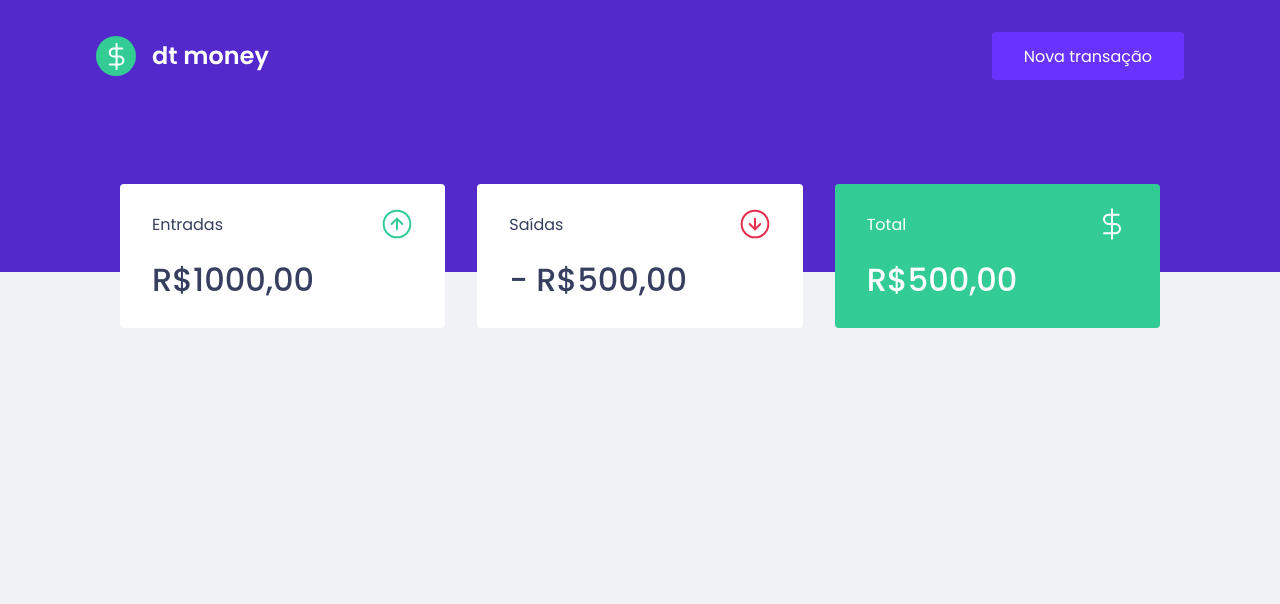
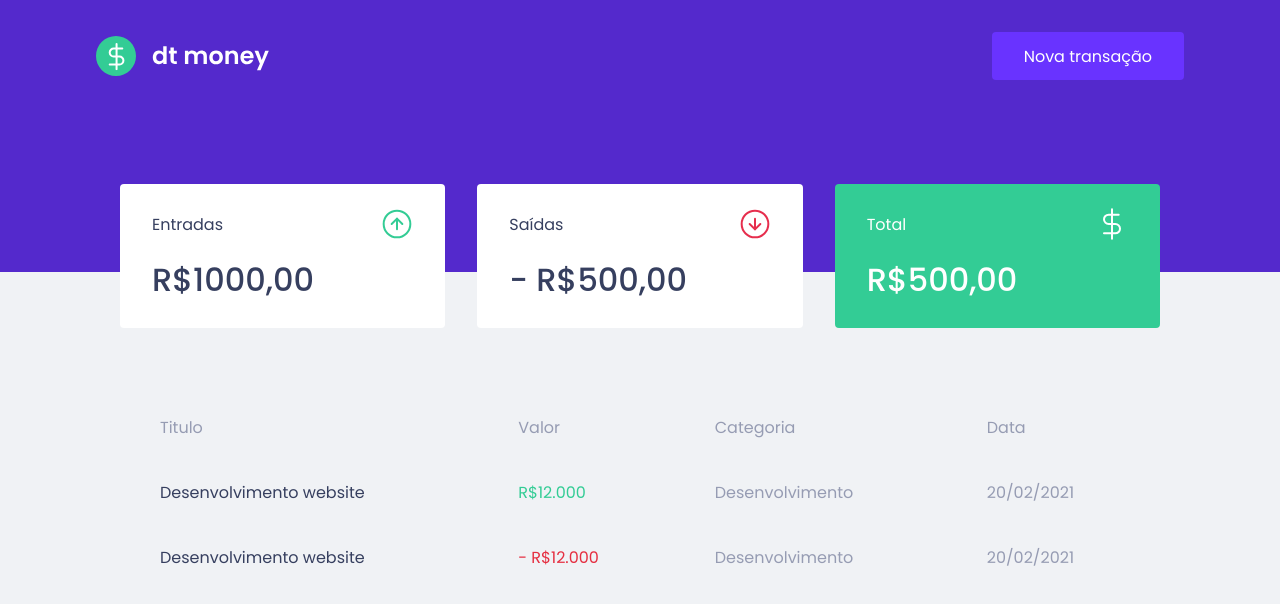
Before and after one commit to Gabrielmxn/dtmoney, a React (Create React App) app: page / in a window 1280 px wide. Shown: the top 604 px of the page. Built offline with nearby package versions, Linux system fonts and the light colour scheme.

Commit message:
TrasactionsTable componente

```diff
--- a/src/components/Dashboard/index.tsx
+++ b/src/components/Dashboard/index.tsx
@@ -1,9 +1,11 @@
 import { Container } from "./style";
 import { Summary } from '../Summary'
+import { TransactionsTable } from "../TransactionsTable";
 export function Dashboard(){
   return(
     <Container>
       <Summary/>
+      <TransactionsTable/>
     </Container>
   );
 }
--- /dev/null
+++ b/src/components/TransactionsTable/index.tsx
@@ -0,0 +1,34 @@
+import { Container } from "./styles";
+
+export function TransactionsTable(){
+  return(
+    <Container>
+      <table>
+        <thead>
+          <tr>
+            <th>Titulo</th>
+            <th>Valor</th>
+            <th>Categoria</th>
+            <th>Data</th>
+          </tr>
+        </thead>
+        <tbody>
+          <tr>
+            <td>Desenvolvimento website</td>
+            <td className="deposit">R$12.000</td>
+            <td>Desenvolvimento</td>
+            <td>20/02/2021</td>
+          </tr>
+          <tr>
+            <td>Desenvolvimento website</td>
+            <td className="withdraw">- R$12.000</td>
+            <td>Desenvolvimento</td>
+            <td>20/02/2021</td>
+          </tr>
+        </tbody>
+
+      </table>
+
+    </Container>
+  )
+}
--- /dev/null
+++ b/src/components/TransactionsTable/styles.ts
@@ -0,0 +1,39 @@
+
+import styled from "styled-components";
+
+export const Container = styled.div`
+  margin-top: 4rem;
+
+  table {
+    width: 100%;
+    border-spacing: 0.5rem;
+
+    th {
+      color: var(--text-body);
+      font-weight: 400;
+      padding: 1rem 2rem;
+      text-align: left;
+      line-height: 1.5rem;
+    }
+
+    td{
+      padding: 1rem 2rem;
+      border: 0;
+      background: var(--shapes);
+      color: var(--text-body);
+      border-radius: 0.25rem;
+
+      &:first-child {
+        color: var(--text-title);
+      }
+
+      &.deposit {
+        color: var(--green);
+      }
+
+      &.withdraw {
+        color: var(--red);
+      }
+    }
+  }
+`
```
